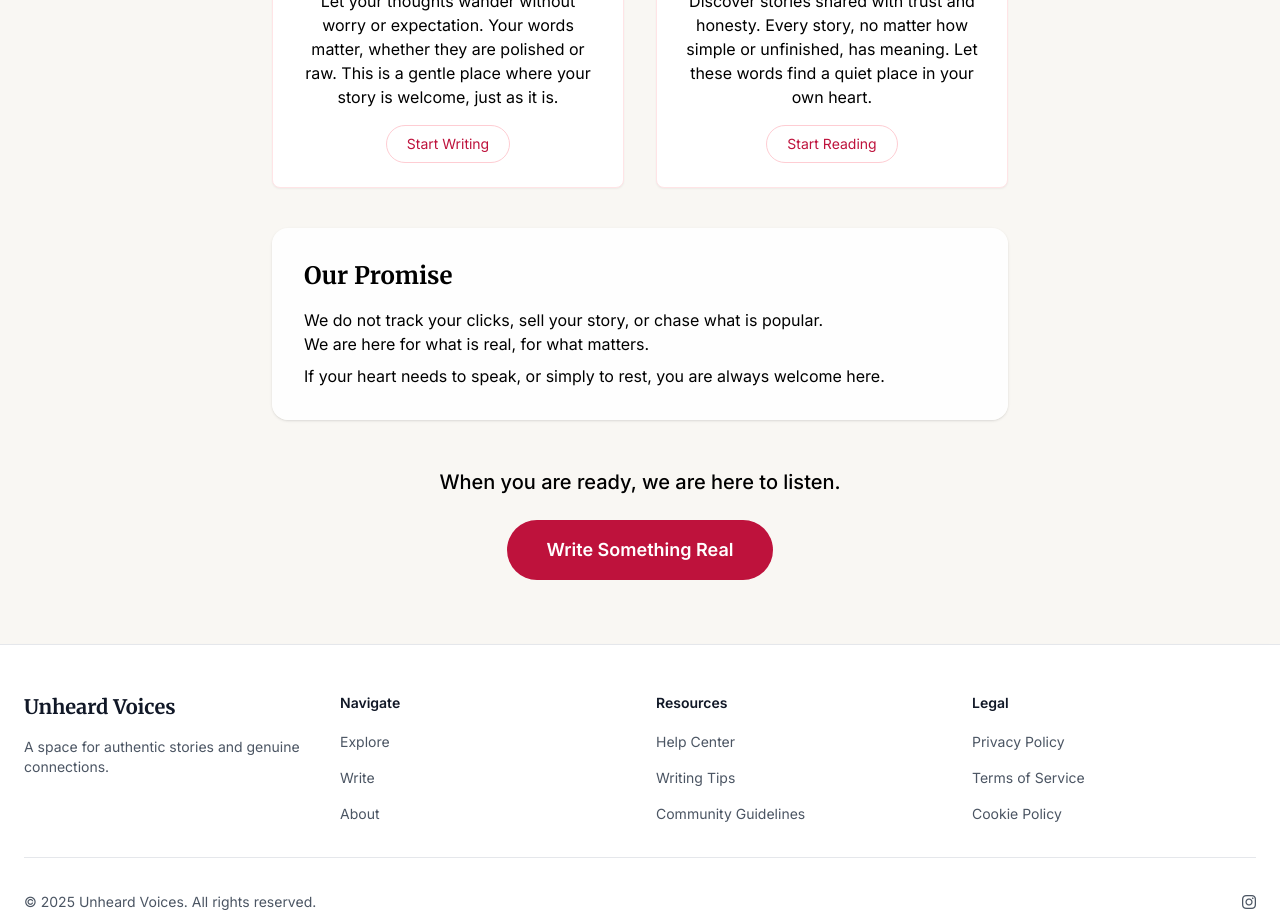
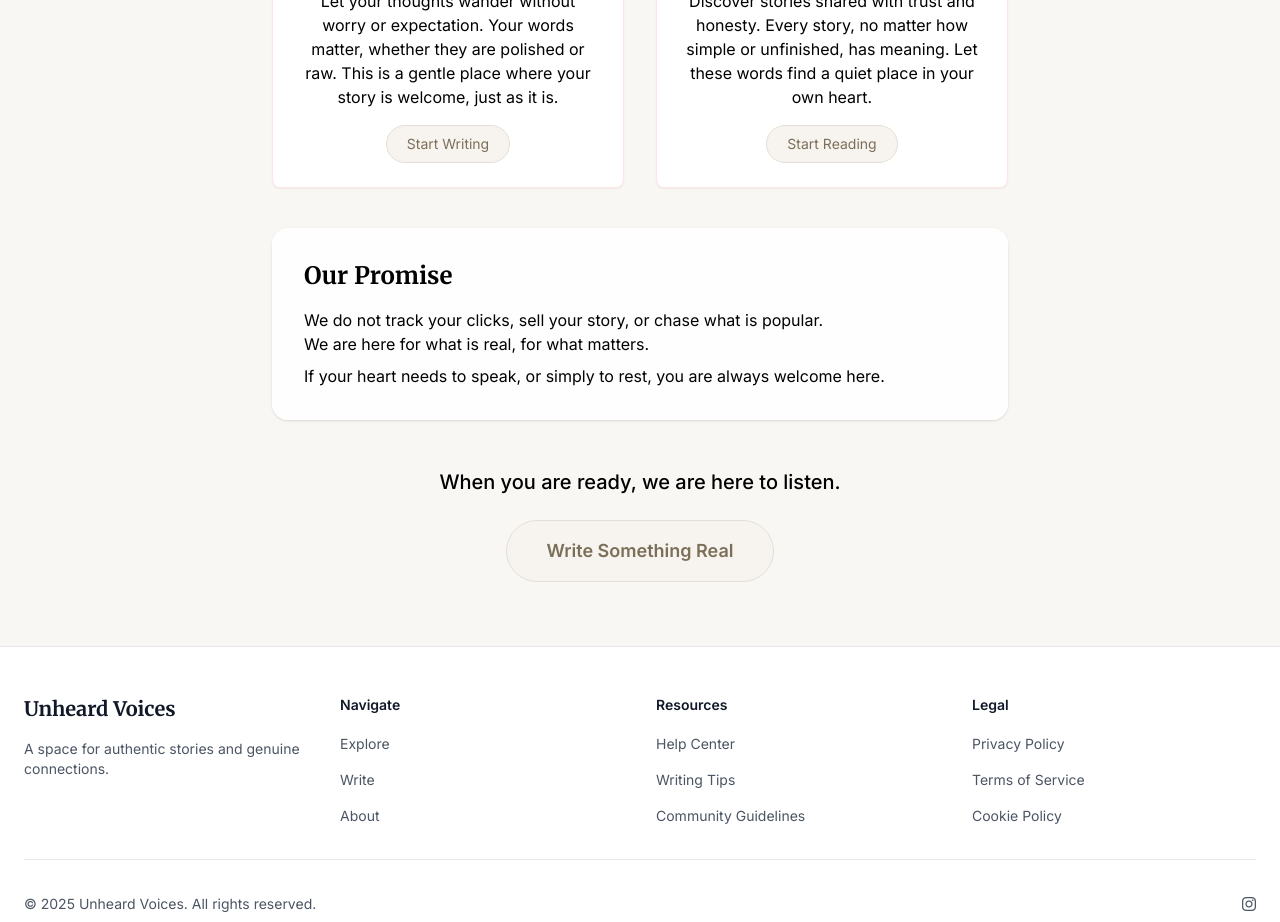
Before and after one commit to Arjun140205/Unheard-Voices, a React (Create React App) app in the folder client/: page /about in a window 1280 px wide. Shown: the part 980-1902 px from the top of the page. Built offline with nearby package versions, Linux system fonts and the light colour scheme; the HTML template or start-up script is replaced by a standard one; a web font is replaced by a local one.

Commit message:
update: enhanced About page content and structure

```diff
--- a/client/src/pages/About.jsx
+++ b/client/src/pages/About.jsx
@@ -62,7 +62,7 @@ const About = () => {
               </p>
               <Link
                 to="/write"
-                className="inline-block px-5 py-2 border border-rose-200 text-rose-700 hover:bg-rose-50 hover:text-rose-900 transition rounded-full text-sm"
+                className="inline-block px-5 py-2 border border-[#e5ded7] bg-[#f7f4ef] text-[#7c6f5a] hover:bg-[#ede9e3] hover:text-[#5c5343] transition rounded-full text-sm"
               >
                 Start Writing
               </Link>
@@ -75,7 +75,7 @@ const About = () => {
               </p>
               <Link
                 to="/explore"
-                className="inline-block px-5 py-2 border border-rose-200 text-rose-700 hover:bg-rose-50 hover:text-rose-900 transition rounded-full text-sm"
+                className="inline-block px-5 py-2 border border-[#e5ded7] bg-[#f7f4ef] text-[#7c6f5a] hover:bg-[#ede9e3] hover:text-[#5c5343] transition rounded-full text-sm"
               >
                 Start Reading
               </Link>
@@ -100,7 +100,7 @@ const About = () => {
           <h2 className="text-xl font-medium mb-6">When you are ready, we are here to listen.</h2>
           <Link
             to="/write"
-            className="inline-block bg-rose-700 text-white px-10 py-4 text-lg font-semibold rounded-full hover:bg-rose-800 transition"
+            className="inline-block bg-[#f7f4ef] text-[#7c6f5a] border border-[#e5ded7] px-10 py-4 text-lg font-semibold rounded-full hover:bg-[#ede9e3] hover:text-[#5c5343] transition"
           >
             Write Something Real
           </Link>
```
